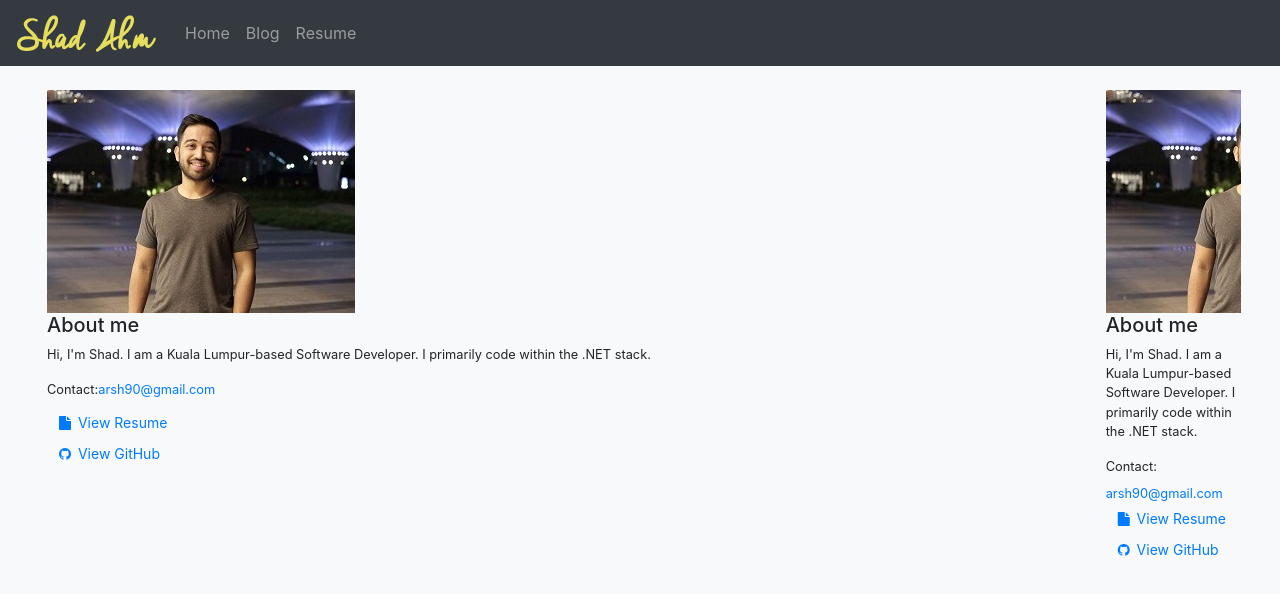
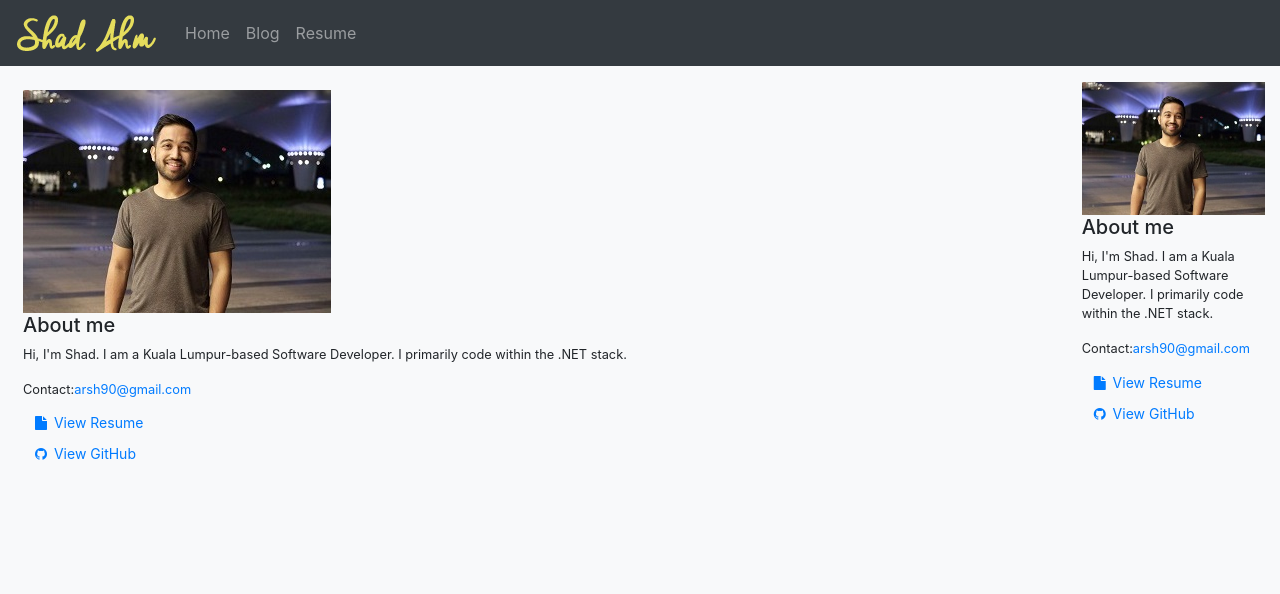
Before and after one commit to ShadAhm/shadahm.github.io, an Angular app: page /about in a window 1280 px wide. Shown: the top 594 px of the page. Built offline with nearby package versions, Linux system fonts and the light colour scheme.

Commit message:
Adjusted about me layout

```diff
--- a/src/app/app.component.html
+++ b/src/app/app.component.html
@@ -18,12 +18,12 @@
 
 <div class="container-fluid">
   <div class="row">
-    <div class="col-md-10">
+    <div class="col-md-8 col-lg-10">
       <div class="main-content m-2">
         <router-outlet></router-outlet>
       </div>
     </div>
-    <div class="col-md-2">
+    <div class="col-md-4 col-lg-2">
         <about-me></about-me>
     </div>
   </div>
--- a/src/app/components/about/about.component.html
+++ b/src/app/components/about/about.component.html
@@ -1,6 +1,6 @@
-<div class="about-me-panel m-2 bg-light">
+<div class="about-me-panel bg-light">
   <div class="about-me-imagebox">
-    <img src="./assets/images/me.jpg" class="mx-auto" />
+    <img src="./assets/images/me.jpg" class="img-fluid" />
   </div>
   <div class="about-me-content">
     <h5>About me</h5>
--- a/src/app/components/about/about.component.scss
+++ b/src/app/components/about/about.component.scss
@@ -1,6 +1,6 @@
 div.about-me-panel {
   font-size: 0.8rem;
-  padding: 1rem;
+  padding: 1rem 0;
 }
 
 div.about-me-panel div.about-me-imagebox {
```
